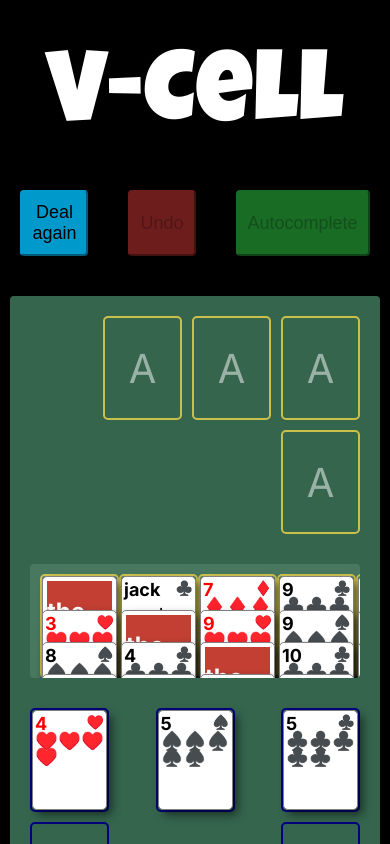
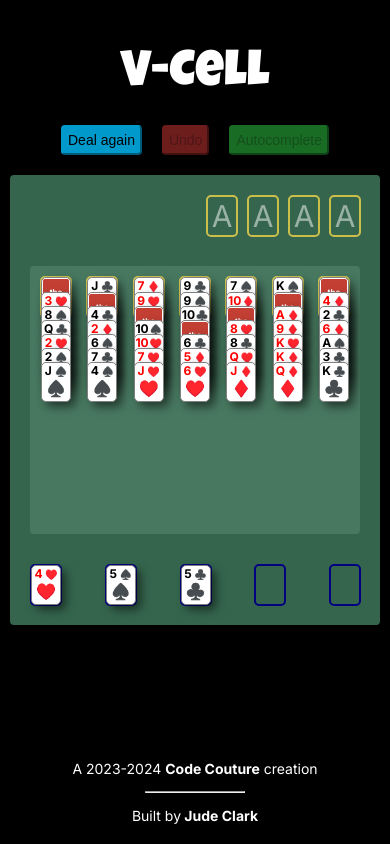
Before and after one commit to judeclark19/v-cell, a Next.js app: page / in a window 390 px wide. Shown: the top 844 px of the page. Built offline with nearby package versions, Linux system fonts and the light colour scheme.

Commit message:
responsive board but still no touch

```diff
--- a/app/page.tsx
+++ b/app/page.tsx
@@ -1,32 +1,72 @@
 "use client";
-import { RecoilRoot, atom } from "recoil";
+import { RecoilRoot } from "recoil";
 import Board from "@/components/Board/Board";
+import styled from "styled-components";
+
+const PageWrapper = styled.div`
+  display: flex;
+  flex-direction: column;
+  min-height: 100vh;
+  .flex-grow {
+    flex-grow: 1;
+  }
+`;
+
+const Footer = styled.footer`
+  display: flex;
+  gap: 20px;
+  justify-content: center;
+  padding: 20px;
+
+  hr {
+    display: none;
+  }
+
+  @media (max-width: 720px) {
+    flex-direction: column;
+    align-items: center;
+    font-size: 14px;
+    gap: 14px;
+
+    .vertical-line {
+      display: none;
+    }
+
+    hr {
+      display: block;
+      width: 100px;
+    }
+  }
+`;
 
 export default function Home() {
   return (
-    <div>
+    <PageWrapper>
+      <div className="flex-grow">
         <RecoilRoot>
           <Board />
         </RecoilRoot>
-      <footer
-        style={{
-          display: "flex",
-          justifyContent: "center",
-          padding: "20px"
-        }}
-      >
+      </div>
+      <Footer>
+        <div>
           A 2023-2024&nbsp;
           <strong>
             <a href="https://github.com/judeclark19">Code Couture</a>
           </strong>
-        &nbsp;creation | Built by{" "}
+          &nbsp;creation
+        </div>
+        <div className="vertical-line">|</div>
+        <hr />
+        <div>
+          Built by
           <strong>
             &nbsp;
             <a href="https://github.com/judeclark19/react-solitaire">
               Jude Clark
             </a>
           </strong>
-      </footer>
         </div>
+      </Footer>
+    </PageWrapper>
   );
 }
--- a/components/Board/Board.styles.tsx
+++ b/components/Board/Board.styles.tsx
@@ -2,18 +2,28 @@ import styled from "styled-components";
 import { CardStyle, cardSize, cardSizes } from "../Card/CardUI.styles";
 import { Orientation } from "@/logic/BoardOrientation";
 
-export const cardOffsetAmount = 32;
-
-export const GameTitle = styled.h1`
+export const GameTitle = styled.h1<{ $windowWidth: number }>`
   width: 100%;
   text-align: center;
   margin-top: 50px;
-  font-size: 100px;
+  margin-bottom: ${({ $windowWidth }) => $windowWidth < 675 && "25px"};
+  font-size: ${({ $windowWidth }) => ($windowWidth >= 675 ? "100px" : "50px")};
+`;
+
+export const GameControlButtons = styled.div<{ $windowWidth: number }>`
+  display: flex;
+  justify-content: center;
+  gap: ${({ $windowWidth }) => ($windowWidth >= 675 ? "40px" : "20px")};
+  margin-bottom: ${({ $windowWidth }) =>
+    $windowWidth >= 675 ? "40px" : "20px"};
+
+  button {
+    font-size: ${({ $windowWidth }) => ($windowWidth >= 675 ? "18px" : "14px")};
+    padding: ${({ $windowWidth }) => ($windowWidth >= 675 ? "10px" : "5px")};
+  }
 `;
 
 export const GameControlButton = styled.button`
-  font-size: 18px;
-  padding: 10px;
   cursor: pointer;
   border-radius: 4px;
 
@@ -31,9 +41,15 @@ export const BoardContainer = styled.div<{
   padding: 20px;
   width: ${(props) => props.$orientation === "landscape" && "1400px"};
   max-width: calc(100vw - 20px);
-  /* height: calc(100vh - 20px); */
-  height: ${(props) =>
-    props.$windowWidth < 1180 ? "650px" : "calc(100vh - 20px)"};
+  height: ${({ $windowWidth }) => {
+    if ($windowWidth >= 1180) {
+      return "fit-content";
+    } else if ($windowWidth < 1180 && $windowWidth >= 500) {
+      return "650px";
+    } else if ($windowWidth < 500) {
+      return "450px";
+    }
+  }};
   gap: 30px !important;
   margin: auto;
   display: flex;
@@ -47,9 +63,6 @@ export const BoardContainer = styled.div<{
     flex-grow: 1;
     overflow-y: auto;
     padding: 10px;
-
-    // if orientation === portrait, set width to 100%
-    /* width: ${(props) => props.$orientation === "landscape" && "100%"}; */
   }
 `;
 
@@ -63,6 +76,8 @@ export const Spot = styled.div<{
   width: ${(props) =>
     cardSizes[props.$size].width + cardSizes[props.$size].spotPadding}px;
   position: relative;
+  display: grid;
+  place-items: center;
 
   > span {
     height: fit-content !important;
@@ -74,8 +89,10 @@ export const Spot = styled.div<{
           return "60px";
         case "small":
           return "40px";
+        case "tiny":
+          return "30px";
         default:
-          return "40px";
+          return "28px";
       }
     }};
     color: rgba(255, 255, 255, 0.5);
--- a/components/Board/Board.tsx
+++ b/components/Board/Board.tsx
@@ -1,5 +1,11 @@
-import { useEffect, useRef, useState } from "react";
-import { BoardContainer, GameControlButton, GameTitle } from "./Board.styles";
+import { useEffect, useState } from "react";
+import {
+  BoardContainer,
+  GameControlButton,
+  GameControlButtons,
+  GameTitle,
+  Spot
+} from "./Board.styles";
 import gameState from "@/logic/GameState";
 import { observer } from "mobx-react-lite";
 import { Luckiest_Guy } from "next/font/google";
@@ -12,8 +18,38 @@ import {
   boardOrientationState,
   windowWidthState
 } from "@/logic/BoardOrientation";
+import DropSpot from "./DropSpot/DropSpot";
+import CardUI from "../Card/CardUI";
+import CardClass from "../Card/CardClass";
+import { cardSize } from "../Card/CardUI.styles";
 
 const luckyGuy = Luckiest_Guy({ weight: "400", subsets: ["latin"] });
+
+const testMode = false;
+
+export const getCardSize = (windowWidth: number) => {
+  // above 1180 medium, btw 675 and 1180 small, below 675 xSmall
+  if (windowWidth >= 1180) {
+    return "large";
+  } else if (windowWidth >= 675) {
+    return "medium";
+  } else if (windowWidth >= 500) {
+    return "small";
+  } else return "tiny";
+};
+
+export const getCardOffsetAmount = (size: cardSize) => {
+  switch (size) {
+    case "large":
+      return 32;
+    case "medium":
+      return 25;
+    case "small":
+      return 20;
+    case "tiny":
+      return 14;
+  }
+};
 
 const Board = observer(() => {
   const [isLoading, setIsLoading] = useState(true);
@@ -55,18 +91,57 @@ const Board = observer(() => {
     return <div>Loading...</div>;
   }
 
+  if (testMode)
+    return (
+      <div style={{ display: "flex", flexDirection: "column", gap: "20px" }}>
+        <Spot $size="large">
+          <DropSpot size="large" dropId="testdrop1">
+            <CardUI
+              size="large"
+              card={new CardClass("queen", "spades")}
+              zIndex={1}
+            />
+          </DropSpot>
+        </Spot>
+
+        <Spot $size="medium">
+          <DropSpot size="medium" dropId="testdrop2">
+            <CardUI
+              size="medium"
+              card={new CardClass("queen", "spades")}
+              zIndex={1}
+            />
+          </DropSpot>
+        </Spot>
+
+        <Spot $size="small">
+          <DropSpot size="small" dropId="testdrop3">
+            <CardUI
+              size="small"
+              card={new CardClass("queen", "spades")}
+              zIndex={1}
+            />
+          </DropSpot>
+        </Spot>
+
+        <Spot $size="tiny">
+          <DropSpot size="tiny" dropId="testdrop4">
+            <CardUI
+              size="tiny"
+              card={new CardClass("queen", "spades")}
+              zIndex={1}
+            />
+          </DropSpot>
+        </Spot>
+      </div>
+    );
+
   return (
     <>
-      <GameTitle className={luckyGuy.className}>V-Cell</GameTitle>
-      <div
-        className="buttons"
-        style={{
-          display: "flex",
-          justifyContent: "center",
-          gap: "40px",
-          padding: "40px"
-        }}
-      >
+      <GameTitle className={luckyGuy.className} $windowWidth={windowWidth}>
+        V-Cell
+      </GameTitle>
+      <GameControlButtons $windowWidth={windowWidth}>
         <GameControlButton
           style={{
             backgroundColor: "#0099cc",
@@ -102,7 +177,7 @@ const Board = observer(() => {
         >
           Autocomplete
         </GameControlButton>
-      </div>
+      </GameControlButtons>
       <BoardContainer $orientation={orientation} $windowWidth={windowWidth}>
         <FoundationsUI />
         <div className="scroll">
--- a/components/Board/DropSpot/DropSpot.tsx
+++ b/components/Board/DropSpot/DropSpot.tsx
@@ -44,8 +44,10 @@ export default function DropSpot({
         onDragLeave={handleDragLeave}
         onDrop={handleDrop}
         style={{
-          height: `${cardSizes[size].height + cardSizes[size].spotPadding}px`,
-          width: `${cardSizes[size].width + cardSizes[size].spotPadding}px`
+          height: `${
+            cardSizes[size].height + cardSizes[size].spotPadding / 2
+          }px`,
+          width: `${cardSizes[size].width + cardSizes[size].spotPadding / 2}px`
         }}
       >
         {children}
--- a/components/Board/Foundations/FoundationUI.tsx
+++ b/components/Board/Foundations/FoundationUI.tsx
@@ -6,6 +6,7 @@ import CardUI from "@/components/Card/CardUI";
 import { Spot } from "../Board.styles";
 import { useRecoilValue } from "recoil";
 import { windowWidthState } from "@/logic/BoardOrientation";
+import { getCardSize } from "../Board";
 
 const FoundationUI = observer(
   ({ foundationData }: { foundationData: Foundation }) => {
@@ -13,15 +14,15 @@ const FoundationUI = observer(
 
     return (
       <DropSpot
-        size={windowWidth < 1180 ? "small" : "medium"}
+        size={getCardSize(windowWidth)}
         key={foundationData.key}
         dropId={foundationData.key}
       >
-        <Spot $size={windowWidth < 1180 ? "small" : "medium"}>
+        <Spot $size={getCardSize(windowWidth)}>
           <span>A</span>
           {foundationData.arrayOfCards.map((card, i) => (
             <CardUI
-              size={windowWidth < 1180 ? "small" : "medium"}
+              size={getCardSize(windowWidth)}
               key={`${card.value}_of_${card.suit}`}
               card={card}
               zIndex={i + 1}
--- a/components/Board/Foundations/FoundationsUI.tsx
+++ b/components/Board/Foundations/FoundationsUI.tsx
@@ -35,11 +35,6 @@ export const FoundationsStyle = styled.div<{
   ${Spot} {
     display: grid;
     place-items: center;
-    /* > span {
-      height: fit-content !important;
-      font-size: 90px;
-      color: rgba(255, 255, 255, 0.5);
-    } */
   }
 `;
 
--- a/components/Board/Hand/HandUI.tsx
+++ b/components/Board/Hand/HandUI.tsx
@@ -12,6 +12,7 @@ import {
   boardOrientationState,
   windowWidthState
 } from "@/logic/BoardOrientation";
+import { getCardSize } from "../Board";
 
 const HandStyles = styled.div<{
   $orientation: Orientation;
@@ -26,8 +27,6 @@ const HandStyles = styled.div<{
       return "center";
     } else return "space-between";
   }};
-  /* gap: ${({ $orientation }) =>
-    $orientation === "landscape" ? "20px" : "50px"}; */
   gap: ${(props) => {
     if (props.$orientation === "landscape") {
       return "20px";
@@ -38,6 +37,8 @@ const HandStyles = styled.div<{
   flex-direction: ${({ $orientation }) =>
     $orientation === "landscape" ? "column" : "row"};
 
+  width: ${({ $windowWidth }) => $windowWidth >= 1180 && "fit-content"};
+
   ${Spot} {
     border: 2px solid #000080;
   }
@@ -47,20 +48,17 @@ const HandUI = observer(() => {
   const hand = gameState.board.hand;
   const orientation = useRecoilValue(boardOrientationState);
   const windowWidth = useRecoilValue(windowWidthState);
+
   return (
     <HandStyles $orientation={orientation} $windowWidth={windowWidth}>
       {handKeys.map((key) => {
         const card = hand[key];
         return (
-          <DropSpot
-            size={windowWidth < 1180 ? "small" : "medium"}
-            key={key}
-            dropId={key}
-          >
-            <Spot $size={windowWidth < 1180 ? "small" : "medium"}>
+          <DropSpot size={getCardSize(windowWidth)} key={key} dropId={key}>
+            <Spot $size={getCardSize(windowWidth)}>
               {card && (
                 <CardUI
-                  size={windowWidth < 1180 ? "small" : "medium"}
+                  size={getCardSize(windowWidth)}
                   card={card}
                   zIndex={1}
                 />
--- a/components/Board/Tableau/ColumnUI.tsx
+++ b/components/Board/Tableau/ColumnUI.tsx
@@ -2,9 +2,10 @@ import { observer } from "mobx-react-lite";
 import { useEffect, useState } from "react";
 import { Column } from "./TableauClass";
 import DropSpot from "../DropSpot/DropSpot";
-import { Spot, cardOffsetAmount } from "../Board.styles";
+import { Spot } from "../Board.styles";
 import CardUI from "@/components/Card/CardUI";
-import { cardSize } from "@/components/Card/CardUI.styles";
+import { getCardOffsetAmount, getCardSize } from "../Board";
+import { get } from "lodash";
 
 const ColumnUI = observer(({ columnData }: { columnData: Column }) => {
   const [windowWidth, setWindowWidth] = useState<number>(0);
@@ -23,29 +24,33 @@ const ColumnUI = observer(({ columnData }: { columnData: Column }) => {
 
   if (columnData.arrayOfCards.length === 0) {
     return (
-      <DropSpot size="medium" key={columnData.key} dropId={columnData.key}>
-        <Spot $size="medium" />
+      <DropSpot
+        size={getCardSize(windowWidth)}
+        key={columnData.key}
+        dropId={columnData.key}
+      >
+        <Spot $size={getCardSize(windowWidth)} />
       </DropSpot>
     );
   }
 
   return (
-    <Spot key={columnData.key} $size={windowWidth < 1180 ? "small" : "medium"}>
+    <Spot key={columnData.key} $size={getCardSize(windowWidth)}>
       <span>K</span>
       {columnData.arrayOfCards.map((card, i) => {
         // final card will have a drop spot
         if (i === columnData.arrayOfCards.length - 1) {
           return (
             <DropSpot
-              size={windowWidth < 1180 ? "small" : "medium"}
+              size={getCardSize(windowWidth)}
               key={`${card.value}_of_${card.suit}`}
               dropId={columnData.key}
             >
               <CardUI
-                size={windowWidth < 1180 ? "small" : "medium"}
+                size={getCardSize(windowWidth)}
                 card={card}
                 zIndex={i + 1}
-                offset={i * cardOffsetAmount}
+                offset={i * getCardOffsetAmount(getCardSize(windowWidth))}
                 spacer
               />
             </DropSpot>
@@ -53,11 +58,11 @@ const ColumnUI = observer(({ columnData }: { columnData: Column }) => {
         } else
           return (
             <CardUI
-              size={windowWidth < 1180 ? "small" : "medium"}
+              size={getCardSize(windowWidth)}
               key={`${card.value}_of_${card.suit}`}
               card={card}
               zIndex={i + 1}
-              offset={i * cardOffsetAmount}
+              offset={i * getCardOffsetAmount(getCardSize(windowWidth))}
             />
           );
       })}
--- a/components/Card/CardUI.styles.tsx
+++ b/components/Card/CardUI.styles.tsx
@@ -1,23 +1,32 @@
 import styled from "styled-components";
 import { Suit, Value } from "@/logic/types";
 
-export type cardSize = "large" | "medium" | "small";
+export type cardSize = "large" | "medium" | "small" | "tiny";
 
 export const cardSizes = {
   large: {
-    height: 210,
-    width: 150,
-    spotPadding: 12
+    height: 140,
+    width: 100,
+    spotPadding: 8,
+    top: 2
   },
   medium: {
-    height: 140,
-    width: 100,
-    spotPadding: 8
+    height: 100,
+    width: 75,
+    spotPadding: 6,
+    top: 1.5
   },
   small: {
-    height: 100,
-    width: 75,
-    spotPadding: 4
+    height: 60,
+    width: 50,
+    spotPadding: 4,
+    top: 0
+  },
+  tiny: {
+    height: 40,
+    width: 30,
+    spotPadding: 2,
+    top: 0
   }
 };
 
@@ -45,20 +54,23 @@ export const CardStyle = styled.div<{
   display: flex;
   flex-direction: column;
   z-index: ${(props) => props.$zIndex};
-  top: ${(props) =>
-    props.$offset
-      ? `${props.$offset + 2}px`
-      : props.$size === "small"
-      ? "0px"
-      : "2px"};
+  top: ${(props) => {
+    if (props.$offset) {
+      return `${props.$offset + cardSizes[props.$size].top}px`;
+    } else if (props.$size === "tiny") {
+      return "-1px";
+    } else return `${cardSizes[props.$size].top}px`;
+  }};
   left: ${(props) => {
     switch (props.$size) {
       case "large":
-        return "4px";
+        return "2px";
       case "medium":
-        return "2px";
+        return "1px";
       case "small":
         return "0px";
+      case "tiny":
+        return "-1px";
       default:
         return "0px";
     }
@@ -80,23 +92,39 @@ export const CardStyle = styled.div<{
   .card-front {
     display: ${(props) => (props.$isFaceUp ? "block" : "none")};
 
-    padding: ${(props) => (props.$size === "small" ? "2px" : "4px")};
+    padding: ${({ $size }) => {
+      switch ($size) {
+        case "large":
+          return "4px";
+        case "medium":
+          return "2px";
+        case "small":
+          return "1px";
+        case "tiny":
+          return "0px";
+        default:
+          return "4px";
+      }
+    }};
 
     .card-title {
       pointer-events: none;
       user-select: none;
       display: flex;
-      justify-content: space-between;
+      justify-content: ${(props) =>
+        props.$size === "tiny" ? "space-evenly" : "space-between"};
+      align-items: center;
 
       h1 {
         font-size: ${(props) => {
           switch (props.$size) {
             case "large":
-              return "32px";
+              return "24px";
             case "medium":
-              return "24px";
             case "small":
               return "18px";
+            case "tiny":
+              return "12px";
             default:
               return "24px";
           }
@@ -107,11 +135,12 @@ export const CardStyle = styled.div<{
         font-size: ${(props) => {
           switch (props.$size) {
             case "large":
-              return "20px";
+              return "18px";
             case "medium":
-              return "18px";
             case "small":
               return "14px";
+            case "tiny":
+              return "10px";
             default:
               return "18px";
           }
@@ -122,21 +151,21 @@ export const CardStyle = styled.div<{
     .emojis {
       pointer-events: none;
       user-select: none;
-      margin-top: ${(props) => props.$size === "small" && "4px"};
+      margin-top: ${(props) => {
+        switch (props.$size) {
+          case "medium":
+            return "4px";
+          case "small":
+            return "-10px";
+          default:
+            return "0px";
+        }
+      }};
+
       flex-grow: 1;
+      font-weight: ${(props) => (props.$size === "tiny" ? "bold" : "normal")};
       font-size: ${(props) => {
         if (props.$size === "large") {
-          switch (props.$value) {
-            case "A":
-              return "70px";
-            case "jack":
-            case "queen":
-            case "king":
-              return "42px";
-            default:
-              return "40px";
-          }
-        } else if (props.$size === "medium") {
           switch (props.$value) {
             case "A":
               return "42px";
@@ -147,7 +176,7 @@ export const CardStyle = styled.div<{
             default:
               return "26px";
           }
-        } else if (props.$size === "small") {
+        } else if (props.$size === "medium") {
           switch (props.$value) {
             case "A":
               return "28px";
@@ -158,10 +187,13 @@ export const CardStyle = styled.div<{
             default:
               return "18px";
           }
+        } else if (props.$size === "small") {
+          return "40px";
         }
       }};
 
       display: ${(props) => {
+        if (props.$size == "large" || props.$size == "medium") {
           switch (props.$value) {
             case "A":
             case "jack":
@@ -171,9 +203,13 @@ export const CardStyle = styled.div<{
             default:
               return "grid";
           }
+        } else {
+          return "grid";
+        }
       }};
 
       ${(props) => {
+        if (props.$size == "large" || props.$size == "medium") {
           switch (props.$value) {
             case "A":
             case "jack":
@@ -188,10 +224,10 @@ export const CardStyle = styled.div<{
                  grid-template-columns: repeat(3, 1fr);
              grid-auto-rows: ${
                props.$size === "large"
-                 ? "40px"
+                 ? "26px"
                  : props.$size === "medium"
-                 ? "26px"
-                 : "16px"
+                 ? "16px"
+                 : "14px"
              };
 
                     div {
@@ -204,6 +240,9 @@ export const CardStyle = styled.div<{
                     }
             `;
           }
+        } else {
+          return `place-items: center;`;
+        }
       }}
     }
   }
@@ -211,15 +250,42 @@ export const CardStyle = styled.div<{
   .card-back {
     display: ${(props) => (props.$isFaceUp ? "none" : "block")};
     height: 100%;
-    padding: 4px;
+    border-radius: 2px;
+    /* padding: ${({ $size }) => ($size === "small" ? "2px" : "4px")}; */
+    padding: ${({ $size }) => {
+      switch ($size) {
+        case "small":
+          return "2px";
+        case "tiny":
+          return "1px";
+        default:
+          return "4px";
+      }
+    }};
     h2 {
       display: flex;
       justify-content: center;
       align-items: center;
+      text-align: center;
       height: 100%;
       background-color: #c33f34;
+      border-radius: ${({ $size }) => ($size === "tiny" ? "2px" : "0")};
       color: white;
       user-select: none;
+      font-size: ${({ $size }) => {
+        switch ($size) {
+          case "large":
+            return "24px";
+          case "medium":
+            return "16px";
+          case "small":
+            return "12px";
+          case "tiny":
+            return "8px";
+          default:
+            return "42px";
+        }
+      }};
     }
   }
 `;
--- a/components/Card/CardUI.tsx
+++ b/components/Card/CardUI.tsx
@@ -1,6 +1,7 @@
 import { CardStyle, cardSize } from "./CardUI.styles";
 import CardClass from "./CardClass";
 import gameState from "@/logic/GameState";
+import { useState } from "react";
 
 export default function CardUI({
   size,
@@ -16,6 +17,9 @@ export default function CardUI({
   spacer?: boolean;
   handleCardClick?: (event: React.MouseEvent) => void;
 }) {
+  const [dragging, setDragging] = useState(false);
+  const [touchPosition, setTouchPosition] = useState({ x: 0, y: 0 });
+
   let suitIcon = "";
 
   switch (card.suit) {
@@ -36,7 +40,9 @@ export default function CardUI({
   function createIcons() {
     const icons = [];
 
-    if (card.value === "A") {
+    if (size === "small" || size === "tiny") {
+      icons.push(suitIcon);
+    } else if (card.value === "A") {
       icons.push(suitIcon, "A");
     } else if (card.value === "jack") {
       icons.push("J", suitIcon, "J");
@@ -53,7 +59,25 @@ export default function CardUI({
     return icons;
   }
 
+  const getCardTitle = () => {
+    if (size !== "small" && size !== "tiny") {
+      return card.value;
+    } else {
+      switch (card.value) {
+        case "jack":
+          return "J";
+        case "queen":
+          return "Q";
+        case "king":
+          return "K";
+        default:
+          return card.value;
+      }
+    }
+  };
+
   const handleDragStart = (e: React.DragEvent<HTMLElement>) => {
+    console.log("drag event", e.target);
     e.dataTransfer.setData("incomingCard", JSON.stringify(card));
   };
 
@@ -79,10 +103,11 @@ export default function CardUI({
         if (!card.isActive) return;
         gameState.evaluateMove(card, "foundations");
       }}
+      className="card"
     >
       <div className="card-front">
         <div className="card-title">
-          <h1>{card.value}</h1> <span>{suitIcon}</span>
+          <h1>{getCardTitle()}</h1> <span>{suitIcon}</span>
         </div>
         <div className="emojis">
           {createIcons().map((icon, i) => (
```
Lines whose indentation alone changed are shown as unchanged.
